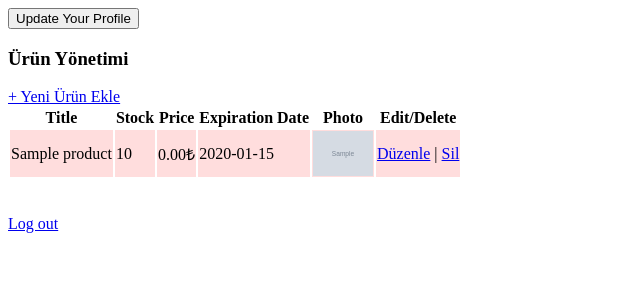
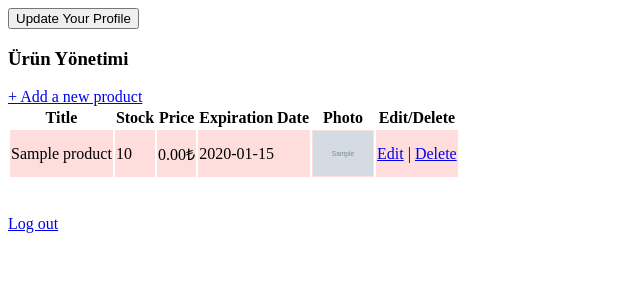
Before and after one commit to mhemir/CTIS256-Project, a PHP site: page /market.php in a window 1280 px wide. Shown: the top 300 px of the page, without its empty margins (0-640 px from the left). Run offline with PHP 8.4, Linux system fonts and the light colour scheme; the visitor is signed in with stand-in values (Sample User, id 1); tables that the repository leaves empty hold one stand-in row (values such as "Sample post"); grey boxes marked "Sample" are stand-in pictures.

Commit message:
Previously, deleting a product didn't remove its image file — I have now resolved that.

```diff
--- a/market.php
+++ b/market.php
@@ -63,7 +63,7 @@
    <!-- Ürün yönetimi tablosu burada -->
  <?php endif; ?>
  <h3>Ürün Yönetimi</h3>
- <a href="add_product.php">+ Yeni Ürün Ekle</a>
+ <a href="add_product.php">+ Add a new product</a>
  <table>
    <tr>
      <th>Title</th>
@@ -88,9 +88,9 @@
          <?php endif; ?>
        </td>
        <td>
-         <a href="edit_product.php?id=<?= $p['id'] ?>">Düzenle</a> |
+         <a href="edit_product.php?id=<?= $p['id'] ?>">Edit</a> |
          <a href="delete_product.php?id=<?= $p['id'] ?>"
-           onclick="return confirm('Silinsin mi?')">Sil</a>
+           onclick="return confirm('Are you sure to delete?')">Delete</a>
        </td>
      </tr>
    <?php endforeach; ?>
```
Also changed, not shown: delete_product.php (+14 -5 lines), photos/img_68273741d06016.48178722.jpeg (deleted), photos/img_6827374c59ffc0.26637267.jpg (deleted), photos/img_68273c318e41b3.85829081.jpg (renamed from photos/img_68273233d997e0.72541021.jpg).
